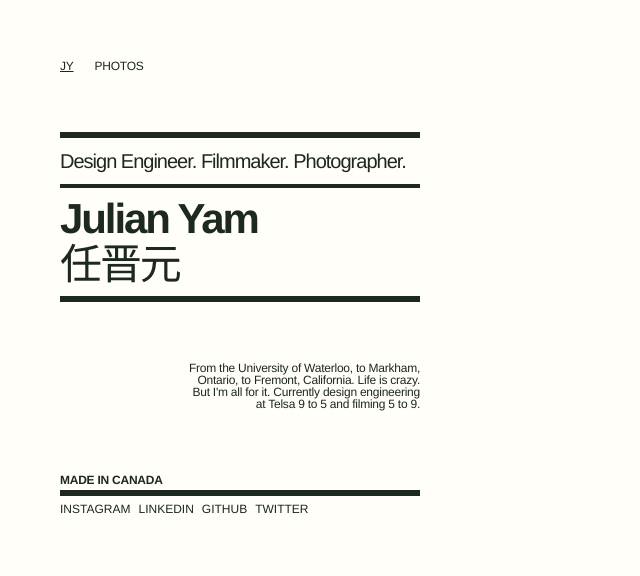
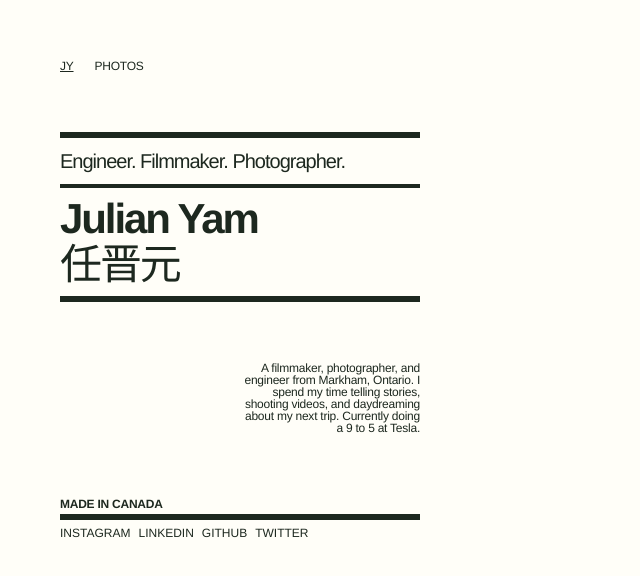
Before and after one commit to nailujMay/2025personalWebsite, a Next.js app: page / in a window 1280 px wide. Shown: the top 576 px of the page, without its empty margins (0-640 px from the left). Built offline with nearby package versions, Linux system fonts and the light colour scheme.

Commit message:
Updated Copy

```diff
--- a/src/app/components/Hero.tsx
+++ b/src/app/components/Hero.tsx
@@ -5,14 +5,14 @@ export default function Hero(){
     return(
         <div className= "flex flex-col ml-[60px]  w-[240px] md:w-[300px] lg:w-[360px]" >
             <hr className = "border-3"/>
-            <h2 className = "py-2">{"Design Engineer. Filmmaker. Photographer."}</h2>
+            <h2 className = "py-2">{"Engineer. Filmmaker. Photographer."}</h2>
             <hr className = "border-2"/>
             <div className = "py-2">
             <h1 className = "font-bold">{"Julian Yam"}</h1>
             <h1>{"任晋元"}</h1>
             </div>
             <hr className = "border-3"/>
-            <p className = "py-[60px] w-[180px] lg:w-[240px] self-end text-right whitespace-pre-line">{"From the University of Waterloo, to Markham, Ontario, to Fremont, California. Life is crazy. But I'm all for it. Currently design engineering at Telsa 9 to 5 and filming 5 to 9."}</p>
+            <p className = "py-[60px] w-[180px] lg:w-[180px] self-end text-right whitespace-pre-line">{"A filmmaker, photographer, and engineer from Markham, Ontario. I spend my time telling stories, shooting videos, and daydreaming about my next trip. Currently doing a 9 to 5 at Tesla. "}</p>
             <p className = "font-bold py-1">{"MADE IN CANADA"}</p>
             <hr className = "border-3"/>
             <div className = "flex gap-2 py-1">
--- a/src/app/photos/page.tsx
+++ b/src/app/photos/page.tsx
@@ -38,7 +38,7 @@ function Photos(){
     return(
         <div>
             <Navbar />
-           <PageTitle titleENG = "Photography" titleCHI = "攝影" body= "Sand dunes in Peru, canals in Venice, cobble stone streets in Milan, and skyscrapers in NYC. Taking my camera where ever I go. Capturing moments so I'll never forget." />
+           <PageTitle titleENG = "Photography" titleCHI = "攝影" body= "Travelling. I can go on and on about my love of travel. From the sand dunes of Viña del Mar to the Eiffel tower in Paris, I take my camera wherever I go. Capturing moments so I never forget." />
            <div className="columns-1 sm:columns-2 lg:columns-4 gap-4 space-y-4 mx-[60px] py-[60px]">
       {photoFiles.map((file, i) => (
         <div key={i} className="overflow-hidden rounded-x ">
```
